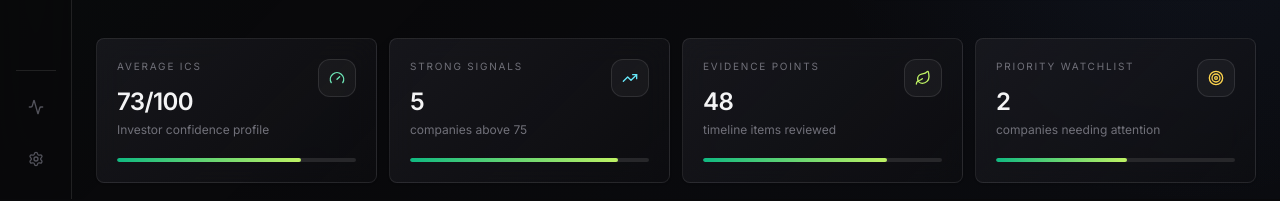
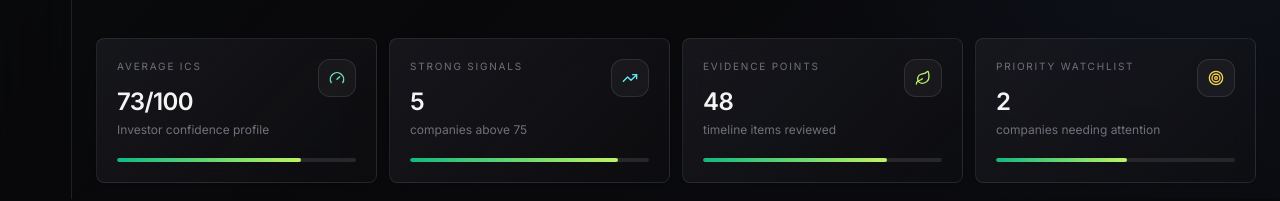
Before and after one commit to R7ben/governiq, a Next.js app: page / in a window 1280 px wide. Shown: the part 601-802 px from the top of the page. Built offline with nearby package versions, Linux system fonts and the light colour scheme.

Commit message:
Remove unused sidebar controls

```diff
--- a/src/components/app-sidebar.tsx
+++ b/src/components/app-sidebar.tsx
@@ -2,7 +2,7 @@
 
 import Link from "next/link";
 import { usePathname } from "next/navigation";
-import { Activity, BarChart3, BookOpen, ClipboardCheck, LayoutDashboard, Settings, ShieldCheck } from "lucide-react";
+import { BarChart3, BookOpen, ClipboardCheck, LayoutDashboard, ShieldCheck } from "lucide-react";
 
 const items = [
   { href: "/", label: "Overview", icon: LayoutDashboard },
@@ -16,6 +16,5 @@ export function AppSidebar() {
   return <aside className="fixed inset-y-0 left-0 z-40 hidden w-[72px] flex-col items-center border-r border-white/10 bg-zinc-950/70 py-5 backdrop-blur-2xl md:flex" aria-label="Primary navigation">
     <Link href="/" className="mb-8 rounded-xl border border-emerald-400/20 bg-emerald-400/10 p-2.5 text-emerald-300 transition hover:border-emerald-300/50 hover:bg-emerald-400/20" aria-label="GovernIQ overview"><ShieldCheck className="h-5 w-5" /></Link>
     <nav className="flex flex-1 flex-col items-center gap-3">{items.map(({ href, label, icon: Icon }) => { const active = pathname === href || (href === "/" && pathname === "/"); return <Link key={href} href={href} aria-label={label} title={label} className={`group relative rounded-xl p-3 transition-all duration-200 ${active ? "bg-emerald-400/15 text-emerald-300 shadow-[0_0_22px_rgba(52,211,153,0.12)]" : "text-zinc-500 hover:bg-white/[0.06] hover:text-zinc-200"}`}><Icon className="h-4 w-4" />{active && <span className="absolute -right-[1px] top-1/2 h-5 w-0.5 -translate-y-1/2 rounded-full bg-emerald-300" />}</Link>; })}</nav>
-    <div className="flex flex-col items-center gap-3 border-t border-white/10 pt-4"><span className="rounded-xl p-3 text-zinc-600" title="Live governance signals"><Activity className="h-4 w-4" /></span><span className="rounded-xl p-3 text-zinc-600" title="Settings"><Settings className="h-4 w-4" /></span></div>
   </aside>;
 }
```
